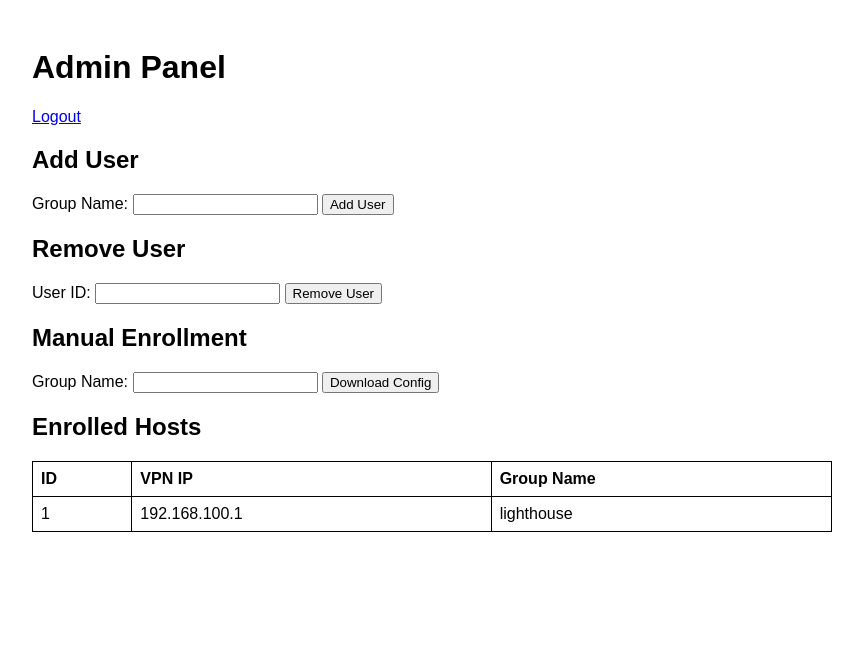
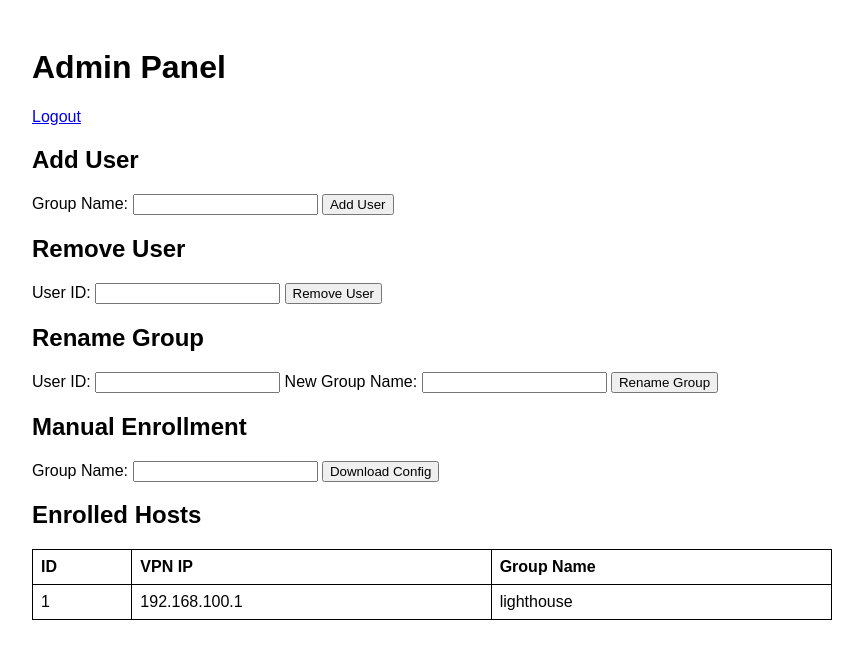
Before and after one commit to nnandrew/polaris, a Flask app: page /admin/ in a window 1280 px wide. Shown: the top 659 px of the page, without its empty margins (208-1071 px from the left). Run offline with Flask 3, Linux system fonts and the light colour scheme; the visitor is signed in with stand-in values (Sample User, id 1); data comes from the database, SQL or seed files in the repository; parts of the project's set-up code (start-up, migrations or seed data) failed here and were passed over.

Commit message:
lighthouse: renaming feature

```diff
--- a/lighthouse/enrollment-server/app/nebula.py
+++ b/lighthouse/enrollment-server/app/nebula.py
@@ -142,3 +142,17 @@ def remove_user(user_id):
     cursor.execute("DELETE FROM hosts WHERE id = ?", (user_id,))
     conn.commit()
     conn.close()
+
+def rename_group(user_id, new_group_name):
+    """
+    Renames the group for a given user.
+
+    Args:
+        user_id (int): The ID of the user.
+        new_group_name (str): The new group name.
+    """
+    conn = sqlite3.connect('./record.db')
+    cursor = conn.cursor()
+    cursor.execute("UPDATE hosts SET group_name = ? WHERE id = ?", (new_group_name, user_id))
+    conn.commit()
+    conn.close()
--- a/lighthouse/enrollment-server/app/routes.py
+++ b/lighthouse/enrollment-server/app/routes.py
@@ -111,6 +111,16 @@ def remove_user():
         nebula.remove_user(user_id)
     return flask.redirect(flask.url_for('main.admin'))
 
+@main_bp.route('/admin/rename_group', methods=['POST'])
+def rename_group():
+    if not flask.session.get('logged_in'):
+        return flask.redirect(flask.url_for('main.admin'))
+    user_id = flask.request.form.get('user_id')
+    new_group_name = flask.request.form.get('new_group_name')
+    if user_id and new_group_name:
+        nebula.rename_group(user_id, new_group_name)
+    return flask.redirect(flask.url_for('main.admin'))
+
 @main_bp.route('/admin/manual_enroll', methods=['POST'])
 def manual_enroll():
     if not flask.session.get('logged_in'):
--- a/lighthouse/enrollment-server/app/templates/admin.html
+++ b/lighthouse/enrollment-server/app/templates/admin.html
@@ -51,6 +51,17 @@
             </div>
 
             <div class="form-section">
+                <h2>Rename Group</h2>
+                <form action="/admin/rename_group" method="post">
+                    <label for="rename_user_id">User ID:</label>
+                    <input type="number" id="rename_user_id" name="user_id" required>
+                    <label for="new_group_name">New Group Name:</label>
+                    <input type="text" id="new_group_name" name="new_group_name" required>
+                    <button type="submit">Rename Group</button>
+                </form>
+            </div>
+
+            <div class="form-section">
                 <h2>Manual Enrollment</h2>
                 <form action="/admin/manual_enroll" method="post">
                     <label for="group_name_manual">Group Name:</label>
```
